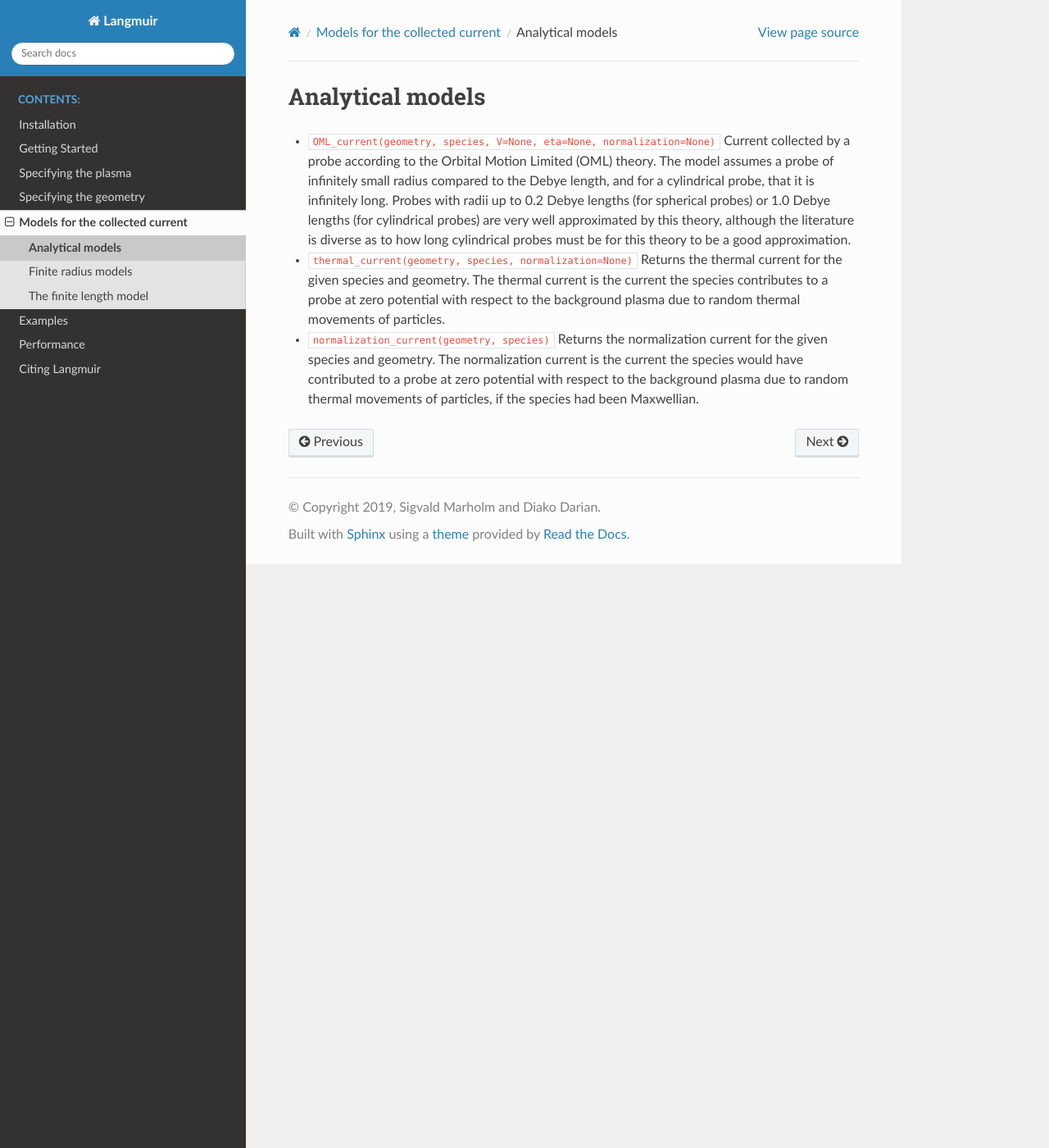
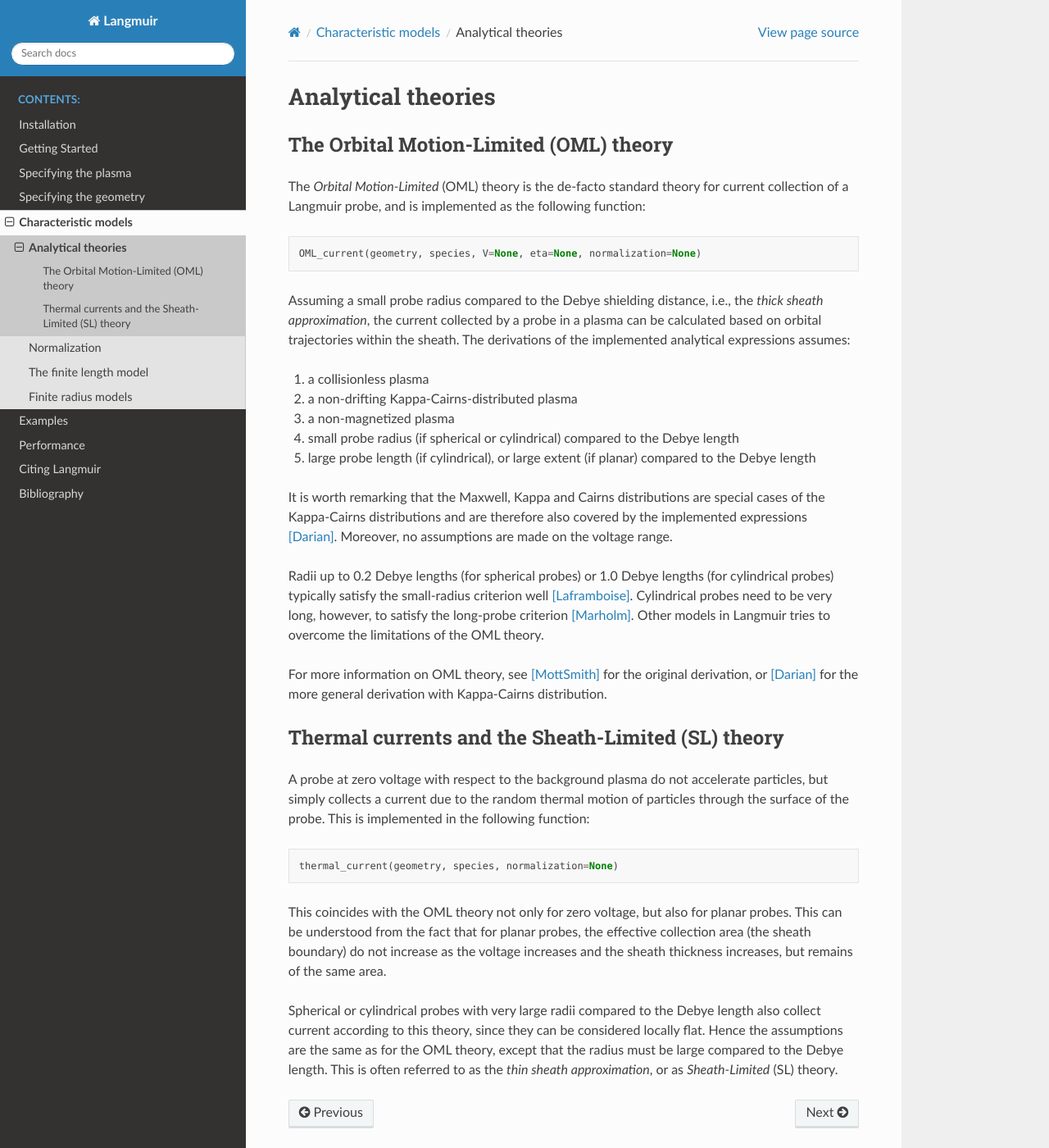
Before and after one commit to langmuirproject/langmuir, a Sphinx documentation site: the page built from docs/source/analytical.rst, in a window 1280 px wide and 1400 px high. Shown: the whole window at 82% size. Built offline with Sphinx 7.4.7 and the Read the Docs theme 2.0.0, drawn with Linux system fonts in a browser that asks for light colours; formulas are drawn with MathJax 3; pages that are not in the unit, such as notebooks, are missing from menus.

Commit message:
Worked on documentation through to normalization

```diff
--- a/docs/source/analytical.rst
+++ b/docs/source/analytical.rst
@@ -1,22 +1,36 @@
-Analytical models
-=================
-- ``OML_current(geometry, species, V=None, eta=None, normalization=None)``
-  Current collected by a probe according to the Orbital Motion Limited (OML)
-  theory. The model assumes a probe of infinitely small radius compared to
-  the Debye length, and for a cylindrical probe, that it is infinitely long.
-  Probes with radii up to 0.2 Debye lengths (for spherical probes) or 1.0
-  Debye lengths (for cylindrical probes) are very well approximated by this
-  theory, although the literature is diverse as to how long cylindrical probes
-  must be for this theory to be a good approximation.
+Analytical theories
+-------------------
 
-- ``thermal_current(geometry, species, normalization=None)``
-  Returns the thermal current for the given species and geometry. The
-  thermal current is the current the species contributes to a probe at zero
-  potential with respect to the background plasma due to random thermal
-  movements of particles.
+.. _OML:
 
-- ``normalization_current(geometry, species)``
-  Returns the normalization current for the given species and geometry.
-  The normalization current is the current the species would have contributed
-  to a probe at zero potential with respect to the background plasma due to
-  random thermal movements of particles, if the species had been Maxwellian.
+The Orbital Motion-Limited (OML) theory
+~~~~~~~~~~~~~~~~~~~~~~~~~~~~~~~~~~~~~~~
+The *Orbital Motion-Limited* (OML) theory is the de-facto standard theory for current collection of a Langmuir probe, and is implemented as the following function::
+
+    OML_current(geometry, species, V=None, eta=None, normalization=None)
+
+Assuming a small probe radius compared to the Debye shielding distance, i.e., the *thick sheath approximation*, the current collected by a probe in a plasma can be calculated based on orbital trajectories within the sheath. The derivations of the implemented analytical expressions assumes:
+
+1. a collisionless plasma
+2. a non-drifting Kappa-Cairns-distributed plasma
+3. a non-magnetized plasma
+4. small probe radius (if spherical or cylindrical) compared to the Debye length
+5. large probe length (if cylindrical), or large extent (if planar) compared to the Debye length
+
+It is worth remarking that the Maxwell, Kappa and Cairns distributions are special cases of the Kappa-Cairns distributions and are therefore also covered by the implemented expressions [Darian]_. Moreover, no assumptions are made on the voltage range.
+
+Radii up to 0.2 Debye lengths (for spherical probes) or 1.0 Debye lengths (for cylindrical probes) typically satisfy the small-radius criterion well [Laframboise]_. Cylindrical probes need to be very long, however, to satisfy the long-probe criterion [Marholm]_. Other models in Langmuir tries to overcome the limitations of the OML theory.
+
+For more information on OML theory, see [MottSmith]_ for the original derivation, or [Darian]_ for the more general derivation with Kappa-Cairns distribution.
+
+.. _thermal-current:
+
+Thermal currents and the Sheath-Limited (SL) theory
+~~~~~~~~~~~~~~~~~~~~~~~~~~~~~~~~~~~~~~~~~~~~~~~~~~~
+A probe at zero voltage with respect to the background plasma do not accelerate particles, but simply collects a current due to the random thermal motion of particles through the surface of the probe. This is implemented in the following function::
+
+    thermal_current(geometry, species, normalization=None)
+
+This coincides with the OML theory not only for zero voltage, but also for planar probes. This can be understood from the fact that for planar probes, the effective collection area (the sheath boundary) do not increase as the voltage increases and the sheath thickness increases, but remains of the same area.
+
+Spherical or cylindrical probes with very large radii compared to the Debye length also collect current according to this theory, since they can be considered locally flat. Hence the assumptions are the same as for the OML theory, except that the radius must be large compared to the Debye length. This is often referred to as the *thin sheath approximation*, or as *Sheath-Limited* (SL) theory.
--- a/docs/source/index.rst
+++ b/docs/source/index.rst
@@ -10,10 +10,11 @@ Langmuir's documentation!
    species
    geometry
    models
-   plasma_parameters
    applications
    performance
    citation
+   bibliography
+.. contributing
 .. analytical_theories
 .. finite_radius
 .. finite_length
--- a/docs/source/models.rst
+++ b/docs/source/models.rst
@@ -1,20 +1,13 @@
-Models for the collected current
-================================
+Characteristic models
+=====================
 
-Langmuir comes with several models for the characteristic :math:`I(V)` of Langmuir probes. Each model is represented by a function which, in addition to the voltage, take a ``geometry`` and a ``species`` argument. ``geometry`` is one of the previously mentioned probe geometries (``Plane``, ``Cylinder`` or ``Sphere``), and the ``species`` argument is either a single ``Species`` object or a list of such can be used to account for multiple species. As in OML theory, it is assumed that the individual species' contribution to the current can be linearly superposed. In other words, Langmuir do not at the time account for a possible non-linear coupling between the species that may occur in the sheath or in a wake.
-
-The voltage :math:`V` may either be specified directly through the argument ``V``, or the argument ``eta`` may be used instead. ``eta`` represents the  normalized voltage :math:`\eta=-qV/kT`, where :math:`q` and :math:`T` are the charge and temperature of the species, respectively, and :math:`k` is Boltzmann's constant. If ``V`` or ``eta`` is a Numpy array, the resulting current will also be a Numpy array. The ``normalization`` argument can be set to return normalized currents :math:`I/I_0` rather than currents in Ampére. The following normalization currents :math:`I_0` can be specified:
-
-- ``'oml'``: The current according to OML theory. This is useful for comparing other models with OML theory.
-- ``'th'``: The current collected due to the thermal motion of particles by a neutral probe, i.e., what OML theory predicts for :math:`\eta=0`. This is used for instance by Laframboise.
-- ``'thmax'``: Same as ``th``, but this normalization current is for a Maxwellian plasma regardless of what the actual distribution specified in ``Species`` is.
-
-In the case that ``species`` represents multiple species, it is unknown which species to normalize with respect to. Consequentially, the arguments ``V`` and ``normalization`` cannot be used in this case (it is of course possible to divide the result by :math:`I_0` for a chosen species manually).
+Langmuir comes with several models for the characteristic :math:`I(V)` of Langmuir probes. Each model is represented by a function which, in addition to the voltage ``V``, take a ``geometry`` and a ``species`` argument. The models have similar signatures and can often be interchanged. ``geometry`` is one of the previously mentioned probe geometries (``Plane``, ``Cylinder`` or ``Sphere``), and the ``species`` argument is either a single ``Species`` object, or a list of ``Species``. If it is a single species, the return value is the current collected from that species alone. This may be sufficient in regimes where the current is dominated by the collection of one species. If the ``species`` argument it is a list of species, it is the sum of the currents from all species (there is currently no model which accounts for non-linear coupling between species). If both ions and electrons are included, the characteristics captures both the electron saturation, electron retardation and ion saturation regimes. The model functions also have arguments ``eta`` and ``normalization`` which will be covered in :doc:`normalization`.
 
 .. toctree::
    :maxdepth: 2
    :caption: Contents:
 
    analytical
+   normalization
+   finite_length
    finite_radius
-   finite_length
--- /dev/null
+++ b/docs/source/normalization.rst
@@ -0,0 +1,27 @@
+Normalization
+-------------
+
+The characteristics of Langmuir probes do not depend on every conceivable parameter such as density, temperature, probe length, etc. independently, but instead upon a smaller set of non-dimensional groups of such parameters [Laframboise]_, [Marholm]_. One such group is the normalized voltage:
+
+.. math::
+
+    \eta = -\frac{qV}{kT}
+
+where :math:`q` and :math:`T` are the charge and temperature of the collected species, :math:`V` is the voltage, and :math:`k` is Boltzmann's constant (for :math:`\eta>0` the species is attracted, and for :math:`\eta<0` it is repelled). It may therefore be of interest to study an entire class of problems with the same normalized parameters instead of a specific case. In Langmuir one may specify normalized voltages by using the argument ``eta`` instead of ``V`` in models such as ``OML_current``.
+
+Similarly, a normalized current :math:`I/I_0` may be defined, where :math:`I` is the collected current and :math:`I_0` is a characteristic current. The models in Langmuir may return currents normalized by one of several possible characteristic currents depending on the value of the ``normalization`` argument:
+
+- ``'th'``: Normalized by the :ref:`thermal current <thermal-current>`. Often the most natural choice.
+- ``'oml'``: Normalized by the current according to :ref:`the OML theory <OML>`. This is useful for comparing other models with OML theory.
+- ``'thmax'``:  Normalized by the thermal current of a Maxwellian plasma regardless of what the distribution actually is. Probably only useful for comparison with [Darian]_.
+
+Finally, all lengths are normalized by the Debye length :math:`\lambda_D`. Below is a complete example of obtaining the normalized current for a cylindrical probe of radius :math:`0.2\lambda_D` and length :math:`10\lambda_D` with :math:`\eta=10`::
+
+    >>> sp = Species()
+    >>> geometry = Cylinder(r=0.2*sp.debye, l=10*sp.debye)
+    >>> OML_current(geometry, sp, eta=10, normalization='th')
+    3.7388259506315147
+
+Since only the non-dimensional groups determine the normalized collected current, we do not care about the exact parameters of the species, but leave them at the default. Note that in this case it actually does not matter what the probe size is, because the thermal current depends on the probe size in the same way as the current predicted by OML theory. This may differ for other models, however. See also :ref:`example_normalization`.
+
+Note that the non-dimensional groups is specific to each species, e.g., the voltage normalized with respect to electrons is not the same as with respect to ions. If a multi-species plasma is specified, the normalization used will be with respect to the first species in the list. E.g., if electrons are the first element in the list, :math:`\eta=eV/kT_e` where :math:`e` is the elementary charge and :math:`T_e` is the electron temperature.
--- a/setup.cfg
+++ b/setup.cfg
@@ -1,2 +1,2 @@
 [tool:pytest]
-addopts = --cov langmuir --cov-report term-missing --doctest-glob='*.rst'
+addopts = --cov langmuir --cov-report term-missing
```
Also changed, not shown: docs/source/applications.rst (+2 -8 lines), docs/source/bibliography.rst (added, +10 -0 lines), docs/source/getting_started.rst (+4 -9 lines), docs/source/species.rst (+62 -3 lines), 1 other file.
